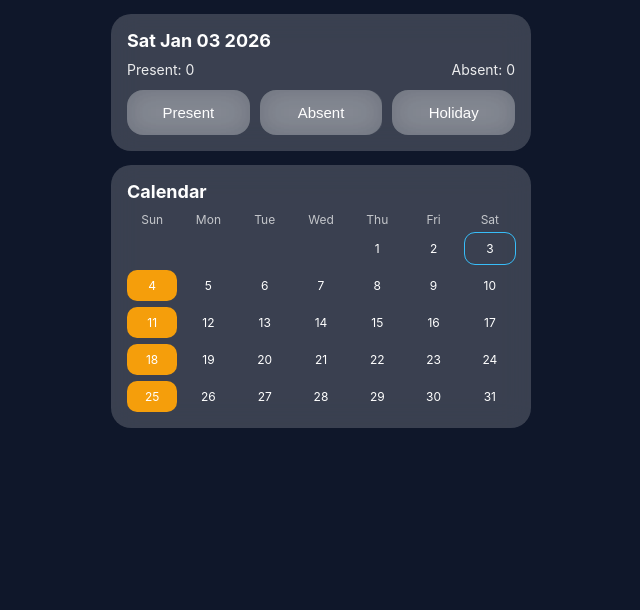
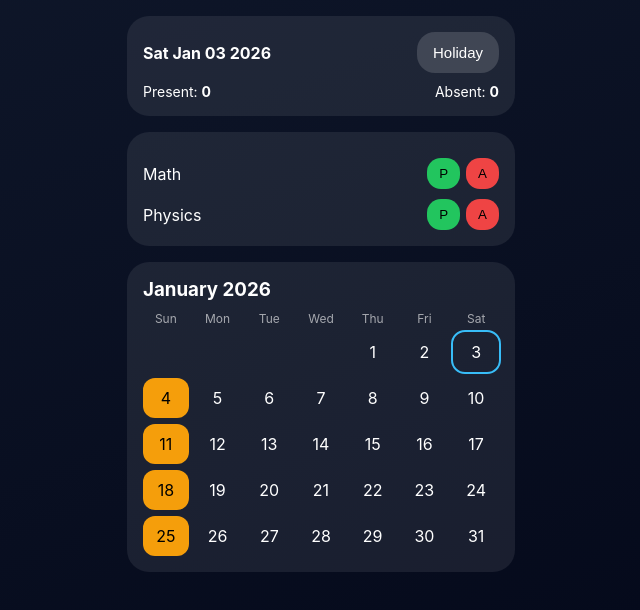
Before and after one commit to bikiborah277-gif/Attendance-pwa, a plain HTML site: page index.html in a window 1280 px wide. Shown: the whole page, without its empty margins (319-959 px from the left). Drawn offline with Linux system fonts and the light colour scheme.

Commit message:
Refactor index.html for improved layout and styles
Updated HTML structure and styles for attendance PWA.

```diff
--- a/index.html
+++ b/index.html
@@ -1,89 +1,82 @@
 <!DOCTYPE html>
 <html lang="en">
 <head>
-<meta charset="UTF-8">
-<meta name="viewport" content="width=device-width, initial-scale=1.0, maximum-scale=1.0">
-<title>Attendance PWA</title>
+<meta charset="UTF-8" />
+<meta name="viewport" content="width=device-width, initial-scale=1.0, maximum-scale=1.0"/>
+<title>Offline Attendance</title>
 
 <style>
-:root{
-  --glass: rgba(255,255,255,0.18);
-  --blur: blur(14px);
-}
+*{box-sizing:border-box}
 body{
   margin:0;
   font-family:-apple-system,BlinkMacSystemFont,"Segoe UI",sans-serif;
-  background:#0f172a;
-  color:white;
-  display:flex;
-  justify-content:center;
+  background:linear-gradient(160deg,#0f172a,#020617);
+  color:#fff;
+  min-height:100vh;
 }
 .app{
-  width:100%;
   max-width:420px;
-  padding:14px;
+  margin:auto;
+  padding:16px;
 }
 .card{
-  background:var(--glass);
-  backdrop-filter:var(--blur);
-  border-radius:20px;
+  background:rgba(255,255,255,0.08);
+  border-radius:22px;
   padding:16px;
-  margin-bottom:14px;
+  margin-bottom:16px;
 }
-h2{
-  margin:0 0 10px;
-  font-size:18px;
+.top{
+  display:flex;
+  justify-content:space-between;
+  align-items:center;
+  gap:10px;
 }
+.btn{
+  border:none;
+  border-radius:18px;
+  padding:12px 16px;
+  font-size:15px;
+  background:rgba(255,255,255,0.15);
+  color:white;
+}
+.btn:active{transform:scale(.96)}
+.btn.holiday.active{background:#f59e0b;color:#000}
 .stats{
   display:flex;
   justify-content:space-between;
+  margin-top:10px;
   font-size:14px;
-  opacity:.9;
 }
-.buttons{
+.subject{
   display:flex;
-  gap:10px;
-  margin-top:12px;
+  justify-content:space-between;
+  align-items:center;
+  margin-top:10px;
 }
-button{
-  flex:1;
-  padding:14px;
+.actions button{
+  margin-left:6px;
+  padding:8px 12px;
+  border-radius:14px;
   border:none;
-  border-radius:16px;
-  background:rgba(255,255,255,0.25);
-  color:white;
-  font-size:15px;
-  backdrop-filter:var(--blur);
-  transition:transform .1s, background .2s;
 }
-button:active{
-  transform:scale(.94);
-  background:rgba(255,255,255,0.4);
-}
-button:disabled{
-  opacity:.4;
-}
-.calendar{
+.p{background:#22c55e}
+.a{background:#ef4444}
+.u{background:#64748b}
+.disabled{opacity:.4;pointer-events:none}
+.calendar h3{margin:0 0 10px}
+.grid{
   display:grid;
   grid-template-columns:repeat(7,1fr);
   gap:6px;
-  font-size:12px;
+  text-align:center;
 }
-.cal-header{
-  text-align:center;
-  opacity:.7;
+.day-name{opacity:.6;font-size:12px}
+.day{
+  padding:10px 0;
+  border-radius:12px;
 }
-.day{
-  text-align:center;
-  padding:8px 0;
-  border-radius:10px;
-}
-.today{
-  outline:1px solid #38bdf8;
-}
-.P{ background:#22c55e; }
-.A{ background:#ef4444; }
-.H{ background:#f59e0b; }
+.today{outline:2px solid #38bdf8}
+.holiday-day{background:#f59e0b;color:#000}
 </style>
 </head>
 
@@ -91,112 +84,104 @@ button:disabled{
 <div class="app">
 
 <div class="card">
-  <h2 id="todayText"></h2>
+  <div class="top">
+    <strong id="dateLabel"></strong>
+    <button class="btn holiday" id="holidayBtn">Holiday</button>
+  </div>
   <div class="stats">
-    <div>Present: <span id="pCount">0</span></div>
-    <div>Absent: <span id="aCount">0</span></div>
-  </div>
-
-  <div class="buttons">
-    <button id="presentBtn">Present</button>
-    <button id="absentBtn">Absent</button>
-    <button id="holidayBtn">Holiday</button>
+    <span>Present: <b id="pCount">0</b></span>
+    <span>Absent: <b id="aCount">0</b></span>
   </div>
 </div>
 
-<div class="card">
-  <h2>Calendar</h2>
-  <div class="calendar" id="calendar"></div>
+<div class="card" id="subjects"></div>
+
+<div class="card calendar">
+  <h3 id="monthLabel"></h3>
+  <div class="grid" id="calendar"></div>
 </div>
 
 </div>
 
 <script>
-const data = JSON.parse(localStorage.getItem("attendance")||"{}");
-const holidays = JSON.parse(localStorage.getItem("holidays")||"{}");
+const today=new Date();
+const key=today.toISOString().slice(0,10);
+const store=JSON.parse(localStorage.getItem("attendance")||"{}");
+store[key]=store[key]||{holiday:false,subjects:{Math:null,Physics:null}};
+localStorage.setItem("attendance",JSON.stringify(store));
 
-const today = new Date();
-const todayStr = today.toISOString().split("T")[0];
-const isSunday = today.getDay()===0;
+const dateLabel=document.getElementById("dateLabel");
+dateLabel.textContent=today.toDateString();
 
-document.getElementById("todayText").textContent =
-  today.toDateString();
-
-function save(){
-  localStorage.setItem("attendance",JSON.stringify(data));
-  localStorage.setItem("holidays",JSON.stringify(holidays));
-}
-
-function updateStats(){
-  let p=0,a=0;
-  for(const d in data){
-    if(data[d]==="P") p++;
-    if(data[d]==="A") a++;
-  }
-  pCount.textContent=p;
-  aCount.textContent=a;
-}
-
-function updateButtons(){
-  const marked = data[todayStr];
-  const isHoliday = holidays[todayStr] || isSunday;
-  presentBtn.disabled = absentBtn.disabled = isHoliday || marked;
-}
-
-presentBtn.onclick=()=>{
-  data[todayStr]="P"; save(); render();
-};
-absentBtn.onclick=()=>{
-  data[todayStr]="A"; save(); render();
-};
+const holidayBtn=document.getElementById("holidayBtn");
+holidayBtn.classList.toggle("active",store[key].holiday);
 holidayBtn.onclick=()=>{
-  holidays[todayStr]=true;
-  save(); render();
+  store[key].holiday=!store[key].holiday;
+  save();render();
 };
 
-function renderCalendar(){
-  const cal = document.getElementById("calendar");
-  cal.innerHTML="";
-
-  ["Sun","Mon","Tue","Wed","Thu","Fri","Sat"].forEach(d=>{
-    const h=document.createElement("div");
-    h.textContent=d;
-    h.className="cal-header";
-    cal.appendChild(h);
-  });
-
-  const year=today.getFullYear();
-  const month=today.getMonth();
-  const first=new Date(year,month,1).getDay();
-  const days=new Date(year,month+1,0).getDate();
-
-  for(let i=0;i<first;i++){
-    cal.appendChild(document.createElement("div"));
-  }
-
-  for(let d=1;d<=days;d++){
-    const cell=document.createElement("div");
-    cell.className="day";
-    const date=new Date(year,month,d);
-    const key=date.toISOString().split("T")[0];
-    cell.textContent=d;
-
-    if(key===todayStr) cell.classList.add("today");
-    if(date.getDay()===0 || holidays[key]) cell.classList.add("H");
-    if(data[key]) cell.classList.add(data[key]);
-
-    cal.appendChild(cell);
-  }
-}
+function save(){localStorage.setItem("attendance",JSON.stringify(store));}
 
 function render(){
-  updateButtons();
-  updateStats();
-  renderCalendar();
+  const box=document.getElementById("subjects");
+  box.innerHTML="";
+  let p=0,a=0;
+  for(let s in store[key].subjects){
+    const v=store[key].subjects[s];
+    if(v==="P")p++;
+    if(v==="A")a++;
+    const row=document.createElement("div");
+    row.className="subject";
+    row.innerHTML=`<span>${s}</span>`;
+    const act=document.createElement("div");
+    act.className="actions";
+    ["P","A"].forEach(t=>{
+      const b=document.createElement("button");
+      b.textContent=t;
+      b.className=t==="P"?"p":"a";
+      if(v||store[key].holiday)b.classList.add("disabled");
+      b.onclick=()=>{store[key].subjects[s]=t;save();render();}
+      act.appendChild(b);
+    });
+    if(v){
+      const u=document.createElement("button");
+      u.textContent="↺";
+      u.className="u";
+      if(store[key].holiday)u.classList.add("disabled");
+      u.onclick=()=>{store[key].subjects[s]=null;save();render();}
+      act.appendChild(u);
+    }
+    row.appendChild(act);
+    box.appendChild(row);
+  }
+  document.getElementById("pCount").textContent=p;
+  document.getElementById("aCount").textContent=a;
 }
+render();
 
-render();
+// Calendar
+const cal=document.getElementById("calendar");
+const mLabel=document.getElementById("monthLabel");
+const y=today.getFullYear(),m=today.getMonth();
+mLabel.textContent=today.toLocaleString("default",{month:"long",year:"numeric"});
+["Sun","Mon","Tue","Wed","Thu","Fri","Sat"].forEach(d=>{
+  const e=document.createElement("div");
+  e.textContent=d;
+  e.className="day-name";
+  cal.appendChild(e);
+});
+const first=new Date(y,m,1).getDay();
+const days=new Date(y,m+1,0).getDate();
+for(let i=0;i<first;i++)cal.appendChild(document.createElement("div"));
+for(let d=1;d<=days;d++){
+  const cell=document.createElement("div");
+  cell.textContent=d;
+  cell.className="day";
+  const dt=new Date(y,m,d);
+  if(dt.toDateString()===today.toDateString())cell.classList.add("today");
+  if(dt.getDay()===0)cell.classList.add("holiday-day");
+  cal.appendChild(cell);
+}
 </script>
-
 </body>
 </html>
```
